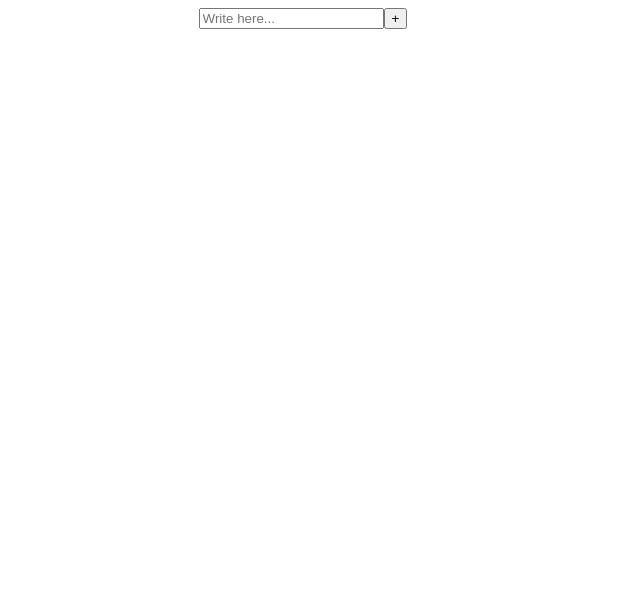
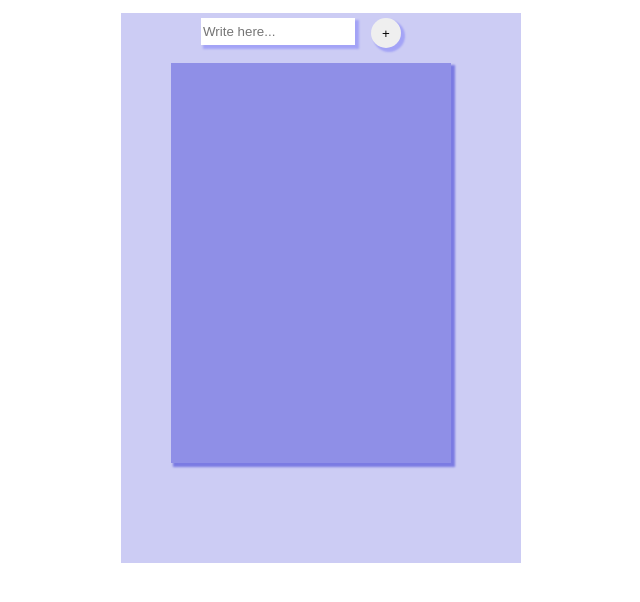
Before and after one commit to arif034/todo-list-2ns-draft, a React (Create React App) app: page / in a window 1280 px wide. Shown: the top 602 px of the page, without its empty margins (337-977 px from the left). Built offline with nearby package versions, Linux system fonts and the light colour scheme.

Commit message:
todo-list full implementation completed todo-list full implementation completed

```diff
--- a/src/component/ItemList.js
+++ b/src/component/ItemList.js
@@ -35,6 +35,7 @@ class ItemLists extends Component {
     return (
       <div>
         <input
+          className="input-txt-area"
           type="text"
           value={this.state.item}
           placeholder="Write here..."
@@ -43,6 +44,7 @@ class ItemLists extends Component {
         <button className="submit-btn" onClick={this.onSubmit}>
           +
         </button>
+        <div className="list-container-wrapper">
           <div className="list-container">
             {this.state.itemList.map((element, index) => (
               <div className="list-item" key={index}>
@@ -57,6 +59,7 @@ class ItemLists extends Component {
             ))}
           </div>
         </div>
+      </div>
     );
   }
 }
--- a/src/styles.css
+++ b/src/styles.css
@@ -1,4 +1,83 @@
 .App {
+  width: 400px;
+  height: 550px;
   font-family: sans-serif;
   text-align: center;
+  background-color: rgba(0, 0, 200, 0.2);
+  transform: translate(450px, 5px);
+  align-items: center;
 }
+
+.input-txt-area {
+  position: absolute;
+  width: 150px;
+  height: 25px;
+  transform: translate(-120px, 5px);
+  border: none;
+  margin-right: 10px;
+  margin-bottom: 30px;
+  box-shadow: 3px 3px 2px 1px rgba(0, 0, 255, 0.2);
+  transition: all 200ms linear;
+}
+
+.input-txt-area:hover {
+  width: 160px;
+  height: 27px;
+}
+
+.submit-btn {
+  position: absolute;
+  width: 30px;
+  height: 30px;
+  border-radius: 15px;
+  border: none;
+  transform: translate(50px, 5px);
+  box-shadow: 3px 3px 2px 1px rgba(0, 0, 255, 0.2);
+  transition: all 200ms linear;
+}
+
+.submit-btn:hover {
+  width: 34px;
+  height: 34px;
+  border-radius: 17px;
+}
+
+.list-container {
+  position: relative;
+  background-color: transparent;
+  align-items: center;
+}
+
+.list-container-wrapper {
+  position: absolute;
+  align-items: center;
+  width: 280px;
+  height: 400px;
+  overflow: auto;
+  background-color: rgba(0, 0, 200, 0.3);
+  transform: translate(50px, 50px);
+  box-shadow: 3px 3px 2px 1px rgba(0, 0, 200, 0.4);
+}
+
+.list-item {
+  position: relative;
+  align-items: center;
+  background-color: rgba(0, 0, 200, 0.4);
+  box-shadow: 3px 3px 2px 1px rgba(0, 0, 200, 0.5);
+  margin-top: 10px;
+  margin-bottom: 10px;
+  margin-right: 10px;
+  margin-left: 10px;
+  width: 257px;
+  height: 80px;
+}
+
+.item-remove {
+  position: absolute;
+  background-color: rebeccapurple;
+  width: 20px;
+  height: 20px;
+  border-radius: 10px;
+  border: none;
+  transform: translate(66px, 28px);
+}
```
Lines whose indentation alone changed are shown as unchanged.
